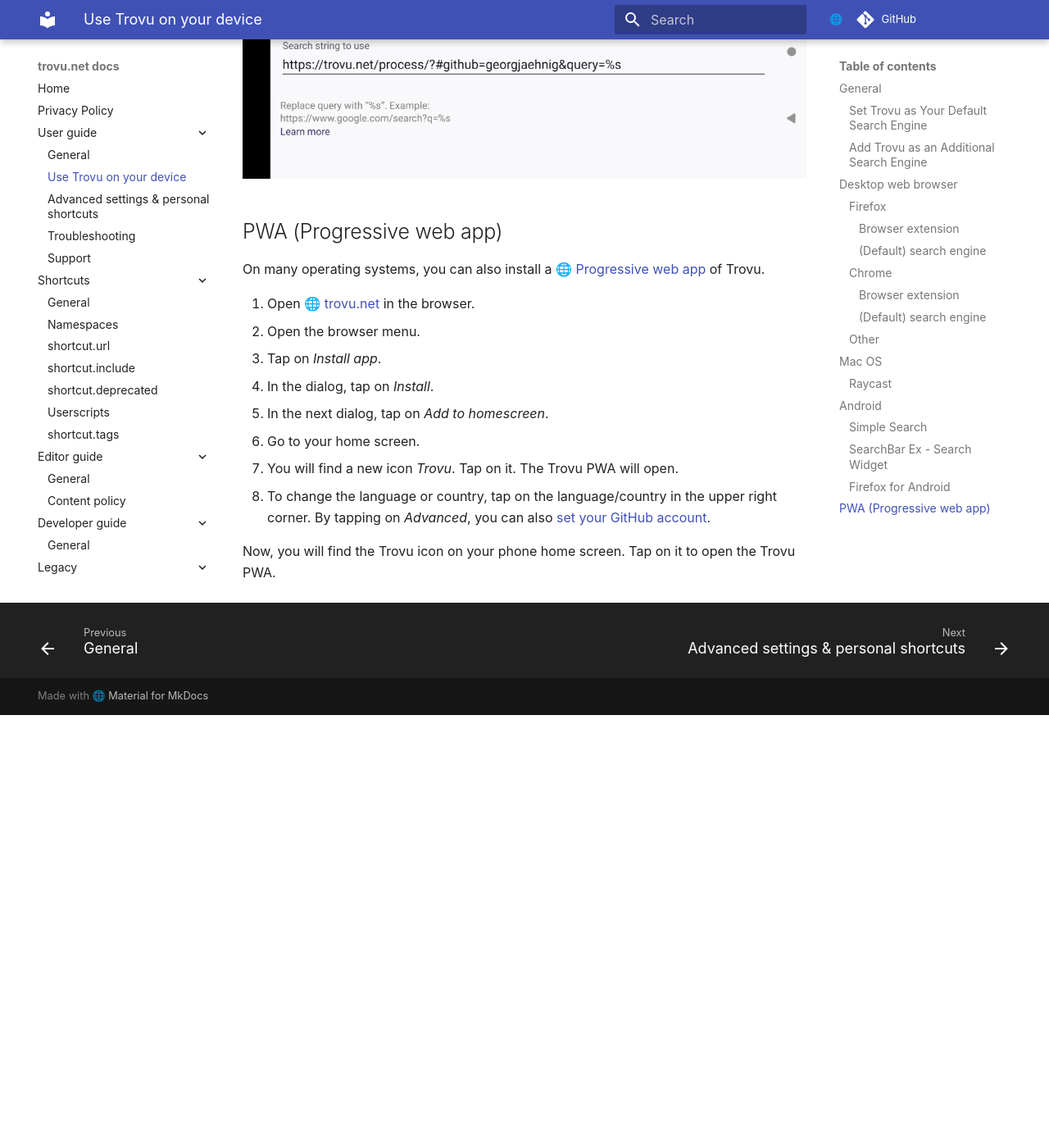
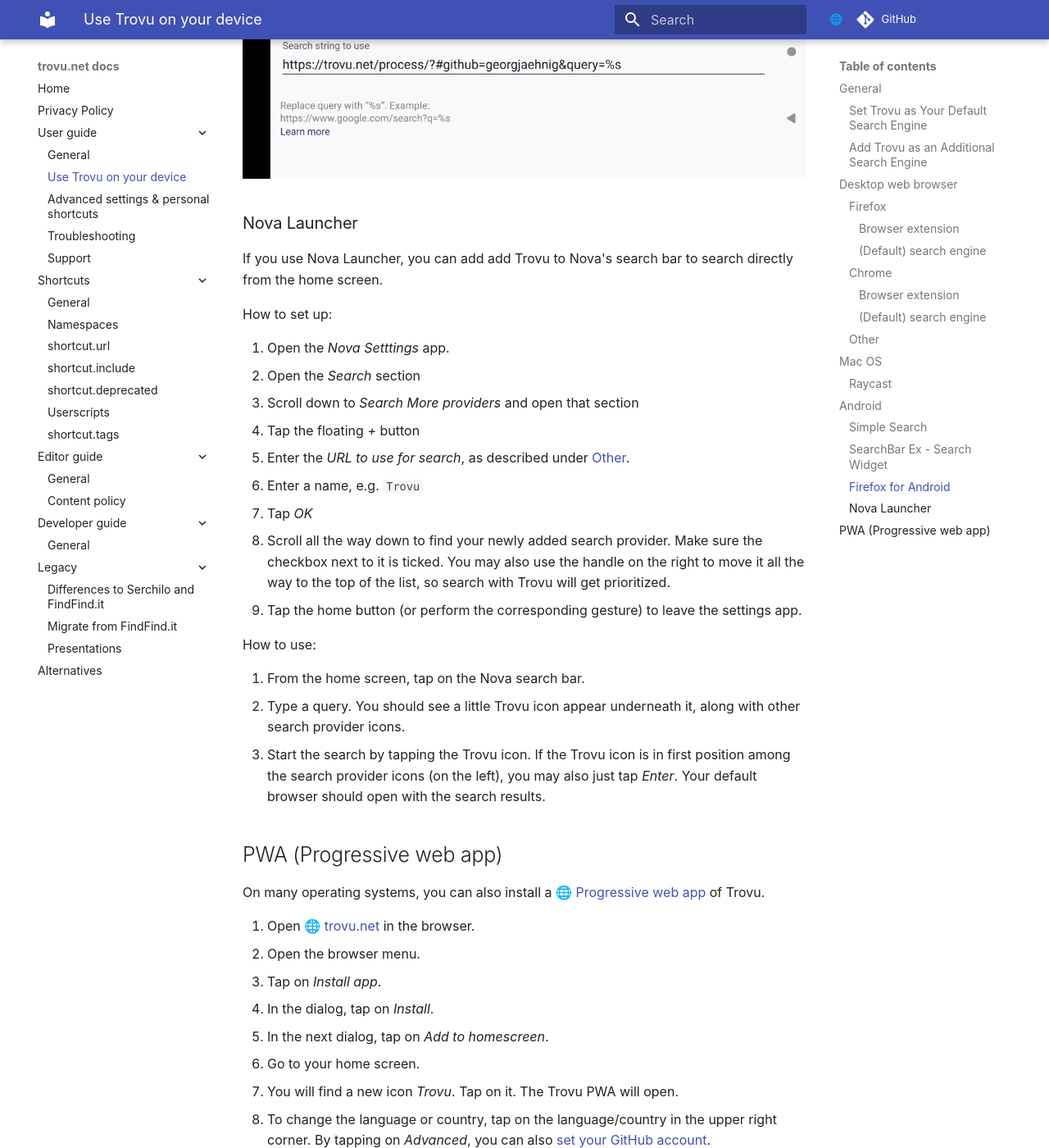
Before and after one commit to trovu/trovu, an MkDocs documentation site: the page built from docs/users/integration.md, in a window 1280 px wide and 1400 px high, scrolled down 5938 px. Shown: the whole window at 82% size. Built offline with MkDocs 1.6.1 and Material for MkDocs 9.7.7, drawn with Linux system fonts in a browser that asks for light colours; comment, search, counter and statistics services are not loaded; before the commit the page ends 6810 px from its top, so only the background shows below that.

Commit message:
Add integration with Nova Launcher to docs.

```diff
--- a/docs/users/integration.md
+++ b/docs/users/integration.md
@@ -144,6 +144,28 @@
 
 ![Screenshot](img/chrome.png)
 
+### Nova Launcher
+
+If you use Nova Launcher, you can add add Trovu to Nova's search bar to search directly from the home screen.
+
+How to set up:
+
+1. Open the _Nova Setttings_ app.
+1. Open the _Search_ section
+1. Scroll down to _Search More providers_ and open that section
+1. Tap the floating _+_ button
+1. Enter the _URL to use for search_, as described under [Other](#other).
+1. Enter a name, e.g. `Trovu`
+1. Tap _OK_
+1. Scroll all the way down to find your newly added search provider. Make sure the checkbox next to it is ticked. You may also use the handle on the right to move it all the way to the top of the list, so search with Trovu will get prioritized.
+1. Tap the home button (or perform the corresponding gesture) to leave the settings app.
+
+How to use:
+
+1. From the home screen, tap on the Nova search bar.
+1. Type a query. You should see a little Trovu icon appear underneath it, along with other search provider icons.
+1. Start the search by tapping the Trovu icon. If the Trovu icon is in first position among the search provider icons (on the left), you may also just tap _Enter_. Your default browser should open with the search results.
+
 ## PWA (Progressive web app)
 
 On many operating systems, you can also install a [Progressive web app](https://en.wikipedia.org/wiki/Progressive_web_app) of Trovu.
```
